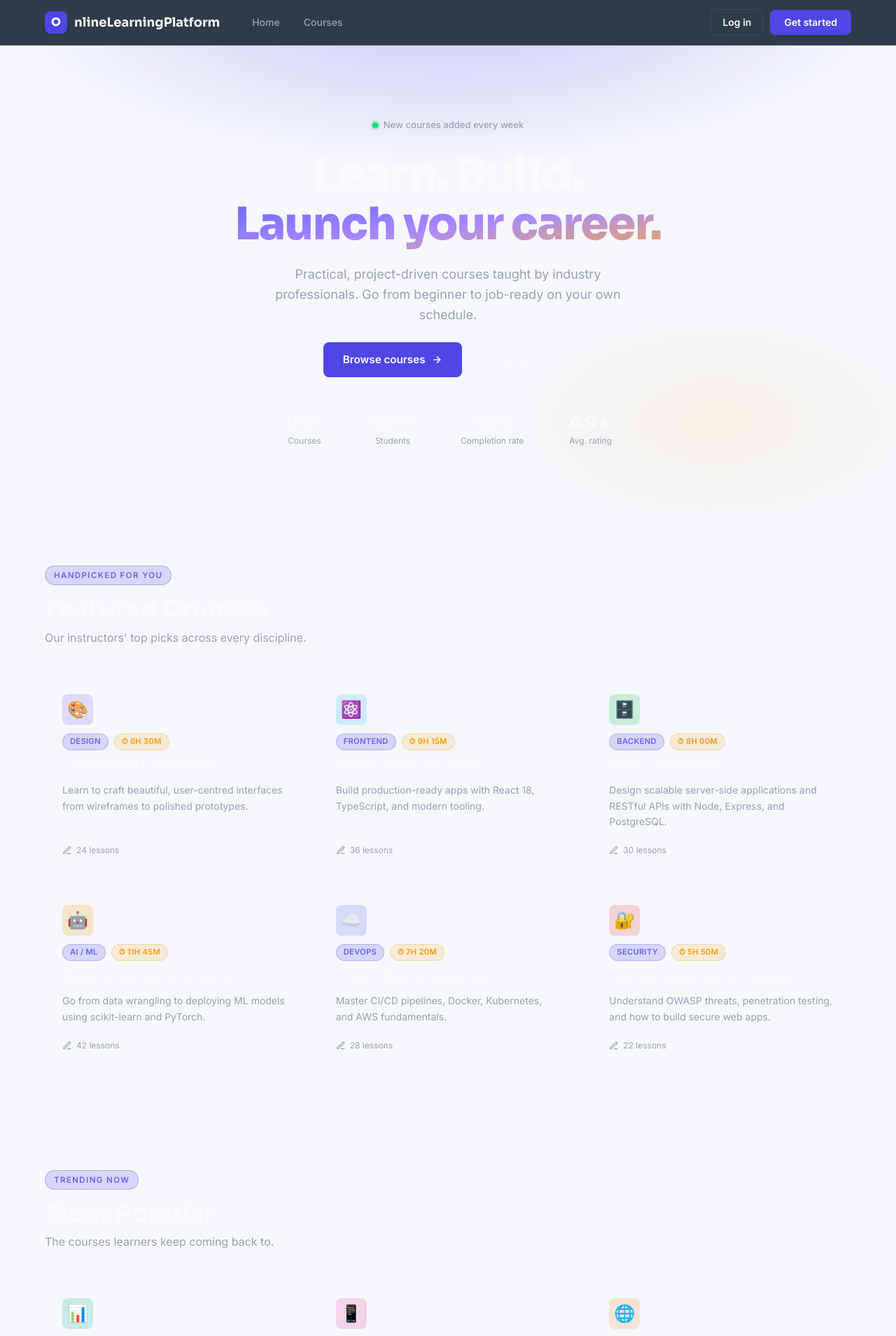
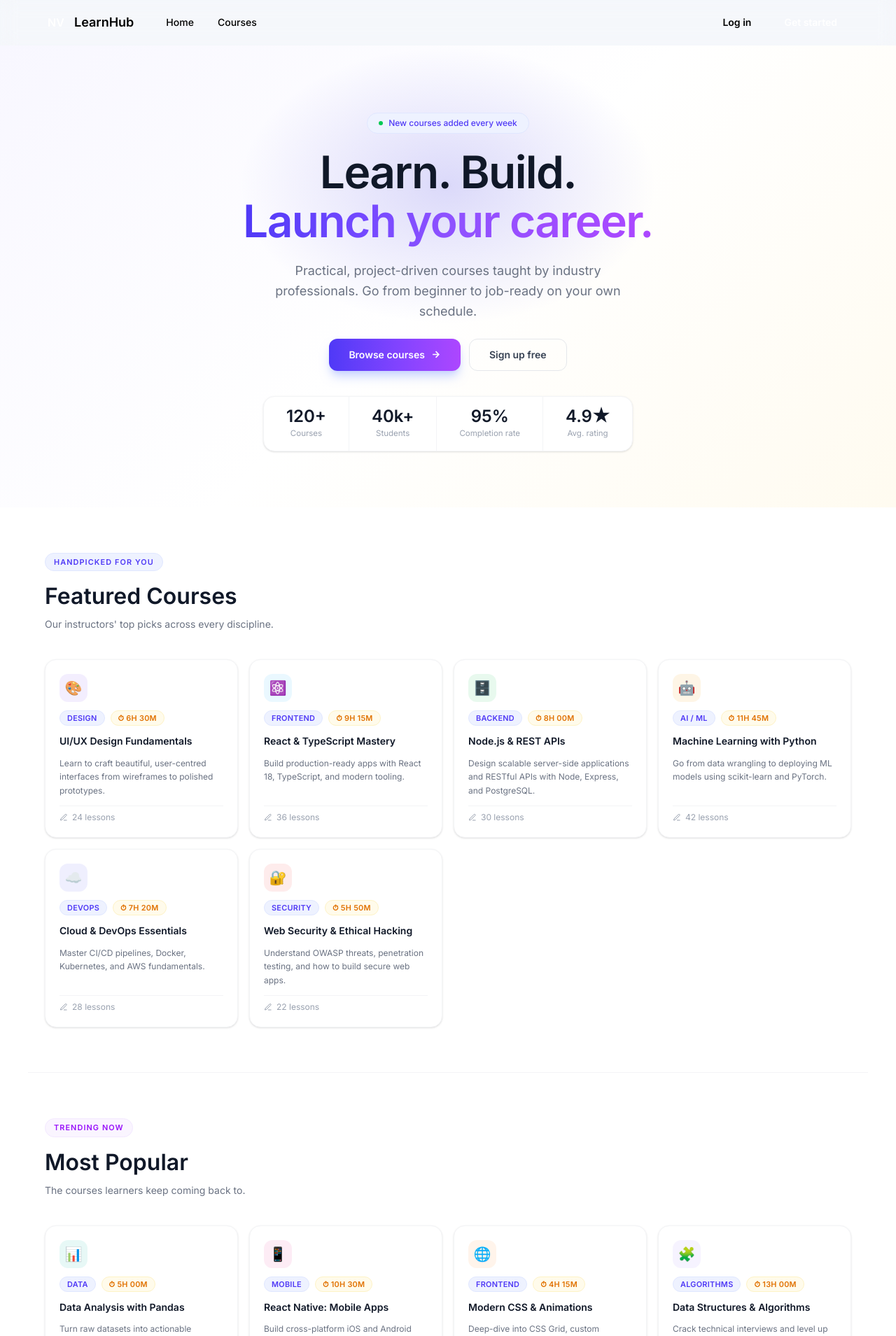
Before and after one commit to ReactCapstone/OnlineLearningPlatform_FE, a React (Vite) app: page /home in a window 1280 px wide. Shown: the top 1909 px of the page at 70% size. Built offline with nearby package versions, Linux system fonts and the light colour scheme.

Commit message:
editing homepage with dark bg css

```diff
--- a/src/components/Navbar.tsx
+++ b/src/components/Navbar.tsx
@@ -16,10 +16,10 @@ export default function Navbar() {
         {/* Logo */}
         <Link to="/" className="flex items-center gap-1.5 shrink-0">
           <span className="flex items-center justify-center w-8 h-8 bg-indigo text-white font-display font-extrabold text-base rounded-lg">
-            O
+            NV
           </span>
           <span className="font-display font-bold text-lg text-white-soft ml-1">
-            nlineLearningPlatform
+            LearnHub
           </span>
         </Link>
 
--- a/src/index.css
+++ b/src/index.css
@@ -1,7 +1,7 @@
 @import url('https://fonts.googleapis.com/css2?family=Sora:wght@400;600;700;800&family=Inter:wght@400;500;600&display=swap');
 @import "tailwindcss";
 
-@theme {
+/*@theme {
   --font-display: "Sora", sans-serif;
   --font-body: "Inter", sans-serif;
 
@@ -50,7 +50,7 @@
   ul {
     list-style: none;
   }
-}
+} */
 
 body{
     margin: 0;
--- a/src/pages/Home.tsx
+++ b/src/pages/Home.tsx
@@ -1,11 +1,21 @@
 import { Link } from 'react-router-dom'
-import CourseCard, { type Course } from '../components/CourseCard'
+
+interface Course {
+  id: number
+  icon: string
+  iconBg: string
+  category: string
+  title: string
+  description: string
+  duration: string
+  lessons: number
+}
 
 const FEATURED_COURSES: Course[] = [
   {
     id: 1,
     icon: '🎨',
-    iconBg: 'rgba(139,92,246,0.2)',
+    iconBg: 'rgba(139,92,246,0.1)',
     category: 'Design',
     title: 'UI/UX Design Fundamentals',
     description: 'Learn to craft beautiful, user-centred interfaces from wireframes to polished prototypes.',
@@ -15,7 +25,7 @@ const FEATURED_COURSES: Course[] = [
   {
     id: 2,
     icon: '⚛️',
-    iconBg: 'rgba(56,189,248,0.2)',
+    iconBg: 'rgba(56,189,248,0.1)',
     category: 'Frontend',
     title: 'React & TypeScript Mastery',
     description: 'Build production-ready apps with React 18, TypeScript, and modern tooling.',
@@ -25,7 +35,7 @@ const FEATURED_COURSES: Course[] = [
   {
     id: 3,
     icon: '🗄️',
-    iconBg: 'rgba(34,197,94,0.2)',
+    iconBg: 'rgba(34,197,94,0.1)',
     category: 'Backend',
     title: 'Node.js & REST APIs',
     description: 'Design scalable server-side applications and RESTful APIs with Node, Express, and PostgreSQL.',
@@ -35,7 +45,7 @@ const FEATURED_COURSES: Course[] = [
   {
     id: 4,
     icon: '🤖',
-    iconBg: 'rgba(245,158,11,0.2)',
+    iconBg: 'rgba(245,158,11,0.1)',
     category: 'AI / ML',
     title: 'Machine Learning with Python',
     description: 'Go from data wrangling to deploying ML models using scikit-learn and PyTorch.',
@@ -45,7 +55,7 @@ const FEATURED_COURSES: Course[] = [
   {
     id: 5,
     icon: '☁️',
-    iconBg: 'rgba(99,102,241,0.2)',
+    iconBg: 'rgba(99,102,241,0.1)',
     category: 'DevOps',
     title: 'Cloud & DevOps Essentials',
     description: 'Master CI/CD pipelines, Docker, Kubernetes, and AWS fundamentals.',
@@ -55,7 +65,7 @@ const FEATURED_COURSES: Course[] = [
   {
     id: 6,
     icon: '🔐',
-    iconBg: 'rgba(239,68,68,0.2)',
+    iconBg: 'rgba(239,68,68,0.1)',
     category: 'Security',
     title: 'Web Security & Ethical Hacking',
     description: 'Understand OWASP threats, penetration testing, and how to build secure web apps.',
@@ -68,7 +78,7 @@ const POPULAR_COURSES: Course[] = [
   {
     id: 7,
     icon: '📊',
-    iconBg: 'rgba(20,184,166,0.2)',
+    iconBg: 'rgba(20,184,166,0.1)',
     category: 'Data',
     title: 'Data Analysis with Pandas',
     description: 'Turn raw datasets into actionable insights using Python, Pandas, and Matplotlib.',
@@ -78,7 +88,7 @@ const POPULAR_COURSES: Course[] = [
   {
     id: 8,
     icon: '📱',
-    iconBg: 'rgba(236,72,153,0.2)',
+    iconBg: 'rgba(236,72,153,0.1)',
     category: 'Mobile',
     title: 'React Native: Mobile Apps',
     description: 'Build cross-platform iOS and Android apps with a single React Native codebase.',
@@ -88,7 +98,7 @@ const POPULAR_COURSES: Course[] = [
   {
     id: 9,
     icon: '🌐',
-    iconBg: 'rgba(251,146,60,0.2)',
+    iconBg: 'rgba(251,146,60,0.1)',
     category: 'Frontend',
     title: 'Modern CSS & Animations',
     description: 'Deep-dive into CSS Grid, custom properties, and scroll-driven animations.',
@@ -98,7 +108,7 @@ const POPULAR_COURSES: Course[] = [
   {
     id: 10,
     icon: '🧩',
-    iconBg: 'rgba(167,139,250,0.2)',
+    iconBg: 'rgba(167,139,250,0.1)',
     category: 'Algorithms',
     title: 'Data Structures & Algorithms',
     description: 'Crack technical interviews and level up your problem-solving with DSA in JavaScript.',
@@ -108,7 +118,7 @@ const POPULAR_COURSES: Course[] = [
   {
     id: 11,
     icon: '🛒',
-    iconBg: 'rgba(251,191,36,0.2)',
+    iconBg: 'rgba(251,191,36,0.1)',
     category: 'Fullstack',
     title: 'Build an E-Commerce App',
     description: 'A project-based course building a full-stack shop with Next.js, Prisma, and Stripe.',
@@ -118,7 +128,7 @@ const POPULAR_COURSES: Course[] = [
   {
     id: 12,
     icon: '🎙️',
-    iconBg: 'rgba(52,211,153,0.2)',
+    iconBg: 'rgba(52,211,153,0.1)',
     category: 'Soft Skills',
     title: 'Tech Communication & Writing',
     description: 'Write clear documentation, give compelling tech talks, and lead effective code reviews.',
@@ -130,48 +140,79 @@ const POPULAR_COURSES: Course[] = [
 const STATS = [
   { value: '120+', label: 'Courses' },
   { value: '40k+', label: 'Students' },
-  { value: '95%',  label: 'Completion rate' },
+  { value: '95%', label: 'Completion rate' },
   { value: '4.9★', label: 'Avg. rating' },
 ]
 
+function CourseCard({ course }: { course: Course }) {
+  return (
+    <div className="flex flex-col gap-3 p-5 bg-white border border-gray-100 rounded-2xl shadow-sm hover:-translate-y-1 hover:shadow-md transition-all duration-200 cursor-default">
+      <div
+        className="w-10 h-10 rounded-xl flex items-center justify-center text-xl shrink-0"
+        style={{ background: course.iconBg }}
+      >
+        {course.icon}
+      </div>
+      <div className="flex items-center gap-2 flex-wrap">
+        <span className="text-[0.68rem] font-semibold tracking-wide uppercase px-2.5 py-0.5 rounded-full bg-indigo-50 text-indigo-600 border border-indigo-100">
+          {course.category}
+        </span>
+        <span className="text-[0.68rem] font-semibold tracking-wide uppercase px-2.5 py-0.5 rounded-full bg-amber-50 text-amber-600 border border-amber-100">
+          ⏱ {course.duration}
+        </span>
+      </div>
+      <h3 className="text-sm font-semibold text-gray-900 leading-snug">{course.title}</h3>
+      <p className="text-xs text-gray-500 leading-relaxed flex-1">{course.description}</p>
+      <div className="flex items-center gap-1.5 pt-2 border-t border-gray-100 text-xs text-gray-400">
+        <svg width="12" height="12" viewBox="0 0 24 24" fill="none" stroke="currentColor" strokeWidth="2">
+          <path d="M12 20h9M16.5 3.5a2.121 2.121 0 013 3L7 19l-4 1 1-4L16.5 3.5z"/>
+        </svg>
+        {course.lessons} lessons
+      </div>
+    </div>
+  )
+}
+
 const ArrowRight = () => (
-  <svg width="16" height="16" viewBox="0 0 24 24" fill="none" stroke="currentColor" strokeWidth="2.5">
+  <svg width="15" height="15" viewBox="0 0 24 24" fill="none" stroke="currentColor" strokeWidth="2.5">
     <path d="M5 12h14M12 5l7 7-7 7"/>
   </svg>
 )
 
 export default function Home() {
   return (
-    <div>
+    <div className="bg-white min-h-screen" style={{ fontFamily: "'Inter', sans-serif" }}>
 
       {/* ── Hero ── */}
-      <section className="relative overflow-hidden px-6 pt-24 pb-20 text-center"
+      <section
+        className="relative overflow-hidden px-6 pt-24 pb-20 text-center"
         style={{
-          background: `
-            radial-gradient(ellipse 70% 50% at 50% -10%, rgba(79,70,229,0.28) 0%, transparent 70%),
-            radial-gradient(ellipse 40% 40% at 80% 80%, rgba(245,158,11,0.08) 0%, transparent 60%)
-          `
+          background: 'linear-gradient(135deg, #f8f7ff 0%, #fff 50%, #fffbf0 100%)',
         }}
       >
+        {/* Decorative blobs */}
+        <div className="absolute top-0 left-1/2 -translate-x-1/2 w-[600px] h-[400px] rounded-full opacity-20 pointer-events-none"
+          style={{ background: 'radial-gradient(ellipse, #4F46E5 0%, transparent 70%)' }} />
+
         <div className="relative max-w-[740px] mx-auto flex flex-col items-center gap-5">
 
           {/* Badge */}
-          <div className="inline-flex items-center gap-2 text-[0.82rem] font-medium text-muted bg-white/4 border border-white/8 px-4 py-1.5 rounded-full">
-            <span className="w-2 h-2 bg-green-400 rounded-full shadow-[0_0_0_3px_rgba(34,197,94,0.25)] animate-pulse" />
+          <div className="inline-flex items-center gap-2 text-xs font-medium text-indigo-600 bg-indigo-50 border border-indigo-100 px-4 py-1.5 rounded-full">
+            <span className="w-1.5 h-1.5 bg-green-500 rounded-full animate-pulse" />
             New courses added every week
           </div>
 
           {/* Heading */}
-          <h1 className="text-[clamp(2.4rem,6vw,4rem)] font-extrabold tracking-tight text-white-soft leading-[1.1]">
+          <h1 className="text-[clamp(2.4rem,6vw,4rem)] font-extrabold tracking-tight text-gray-900 leading-[1.1]">
             Learn. Build.
             <br />
-            <span className="bg-gradient-to-br from-indigo-light via-violet-400 to-amber bg-clip-text text-transparent">
+            <span className="bg-gradient-to-r from-indigo-600 via-violet-500 to-purple-500 bg-clip-text text-transparent">
               Launch your career.
             </span>
           </h1>
 
           {/* Subheading */}
-          <p className="text-lg text-muted max-w-[520px] leading-relaxed">
+          <p className="text-lg text-gray-500 max-w-[520px] leading-relaxed">
             Practical, project-driven courses taught by industry professionals.
             Go from beginner to job-ready on your own schedule.
           </p>
@@ -180,27 +221,27 @@ export default function Home() {
           <div className="flex gap-3 flex-wrap justify-center mt-1">
             <Link
               to="/courses"
-              className="inline-flex items-center gap-2 px-7 py-3 rounded-lg text-[0.95rem] font-semibold text-white bg-indigo hover:bg-indigo-light hover:-translate-y-px hover:shadow-lg hover:shadow-indigo/40 transition-all duration-200"
+              className="inline-flex items-center gap-2 px-7 py-3 rounded-xl text-sm font-semibold text-white bg-gradient-to-r from-indigo-600 to-purple-500 hover:from-indigo-500 hover:to-purple-400 hover:-translate-y-px shadow-lg shadow-indigo-200 transition-all duration-200"
             >
               Browse courses <ArrowRight />
             </Link>
             <Link
-              to="/login"
-              className="inline-flex items-center gap-2 px-7 py-3 rounded-lg text-[0.95rem] font-semibold text-white-soft border border-white/8 hover:border-white/30 hover:bg-white/5 transition-all duration-200"
+              to="/register"
+              className="inline-flex items-center gap-2 px-7 py-3 rounded-xl text-sm font-semibold text-gray-700 border border-gray-200 hover:border-gray-300 hover:bg-gray-50 transition-all duration-200"
             >
               Sign up free
             </Link>
           </div>
 
           {/* Stats bar */}
-          <div className="flex bg-white/4 border border-white/8 rounded-[14px] overflow-hidden mt-4">
+          <div className="flex bg-white border border-gray-100 rounded-2xl overflow-hidden shadow-sm mt-4">
             {STATS.map(({ value, label }, i) => (
               <div
                 key={label}
-                className={`flex flex-col items-center px-8 py-4 ${i < STATS.length - 1 ? 'border-r border-white/8' : ''}`}
+                className={`flex flex-col items-center px-8 py-4 ${i < STATS.length - 1 ? 'border-r border-gray-100' : ''}`}
               >
-                <span className="font-display text-2xl font-bold text-white-soft leading-none">{value}</span>
-                <span className="text-[0.75rem] text-muted mt-1">{label}</span>
+                <span className="text-2xl font-bold text-gray-900 leading-none">{value}</span>
+                <span className="text-[0.72rem] text-gray-400 mt-1">{label}</span>
               </div>
             ))}
           </div>
@@ -209,29 +250,29 @@ export default function Home() {
       </section>
 
       {/* ── Featured Courses ── */}
-      <section className="max-w-[1200px] mx-auto px-6 py-18">
-        <span className="inline-block text-[0.72rem] font-semibold tracking-[0.12em] uppercase text-indigo-light bg-indigo/18 border border-indigo/30 px-3 py-1 rounded-full mb-3.5">
+      <section className="max-w-[1200px] mx-auto px-6 py-16">
+        <span className="inline-block text-[0.68rem] font-semibold tracking-widest uppercase text-indigo-600 bg-indigo-50 border border-indigo-100 px-3 py-1 rounded-full mb-3">
           Handpicked for you
         </span>
-        <h2 className="text-[clamp(1.6rem,3vw,2.2rem)] font-bold text-white-soft mb-2">Featured Courses</h2>
-        <p className="text-base text-muted mb-11">Our instructors' top picks across every discipline.</p>
-        <div className="grid grid-cols-[repeat(auto-fill,minmax(280px,1fr))] gap-5">
+        <h2 className="text-[clamp(1.5rem,3vw,2rem)] font-bold text-gray-900 mb-1.5">Featured Courses</h2>
+        <p className="text-sm text-gray-500 mb-10">Our instructors' top picks across every discipline.</p>
+        <div className="grid grid-cols-[repeat(auto-fill,minmax(260px,1fr))] gap-4">
           {FEATURED_COURSES.map(course => (
             <CourseCard key={course.id} course={course} />
           ))}
         </div>
       </section>
 
-      <div className="h-px bg-white/8 max-w-[1200px] mx-auto" />
+      <div className="h-px bg-gray-100 max-w-[1200px] mx-auto" />
 
       {/* ── Popular Courses ── */}
-      <section className="max-w-[1200px] mx-auto px-6 py-18">
-        <span className="inline-block text-[0.72rem] font-semibold tracking-[0.12em] uppercase text-indigo-light bg-indigo/18 border border-indigo/30 px-3 py-1 rounded-full mb-3.5">
+      <section className="max-w-[1200px] mx-auto px-6 py-16">
+        <span className="inline-block text-[0.68rem] font-semibold tracking-widest uppercase text-purple-600 bg-purple-50 border border-purple-100 px-3 py-1 rounded-full mb-3">
           Trending now
         </span>
-        <h2 className="text-[clamp(1.6rem,3vw,2.2rem)] font-bold text-white-soft mb-2">Most Popular</h2>
-        <p className="text-base text-muted mb-11">The courses learners keep coming back to.</p>
-        <div className="grid grid-cols-[repeat(auto-fill,minmax(280px,1fr))] gap-5">
+        <h2 className="text-[clamp(1.5rem,3vw,2rem)] font-bold text-gray-900 mb-1.5">Most Popular</h2>
+        <p className="text-sm text-gray-500 mb-10">The courses learners keep coming back to.</p>
+        <div className="grid grid-cols-[repeat(auto-fill,minmax(260px,1fr))] gap-4">
           {POPULAR_COURSES.map(course => (
             <CourseCard key={course.id} course={course} />
           ))}
@@ -239,20 +280,17 @@ export default function Home() {
       </section>
 
       {/* ── CTA Banner ── */}
-      <section
-        className="px-6 py-18 border-t border-white/8"
-        style={{ background: 'linear-gradient(135deg, rgba(79,70,229,0.12) 0%, rgba(245,158,11,0.06) 100%)' }}
-      >
-        <div className="max-w-[560px] mx-auto text-center flex flex-col items-center gap-3.5">
-          <h2 className="text-[clamp(1.5rem,3vw,2rem)] font-bold text-white-soft">
+      <section className="px-6 py-16 bg-gradient-to-r from-indigo-600 to-purple-500 mt-8">
+        <div className="max-w-[560px] mx-auto text-center flex flex-col items-center gap-4">
+          <h2 className="text-[clamp(1.5rem,3vw,2rem)] font-bold text-white">
             Ready to start learning?
           </h2>
-          <p className="text-base text-muted">
+          <p className="text-sm text-indigo-100">
             Join thousands of students already growing with Learnify.
           </p>
           <Link
             to="/courses"
-            className="inline-flex items-center gap-2 px-7 py-3 rounded-lg text-[0.95rem] font-semibold text-white bg-indigo hover:bg-indigo-light hover:-translate-y-px hover:shadow-lg hover:shadow-indigo/40 transition-all duration-200 mt-1"
+            className="inline-flex items-center gap-2 px-7 py-3 rounded-xl text-sm font-semibold text-indigo-600 bg-white hover:bg-indigo-50 hover:-translate-y-px shadow-lg transition-all duration-200 mt-1"
           >
             View all courses <ArrowRight />
           </Link>
```
